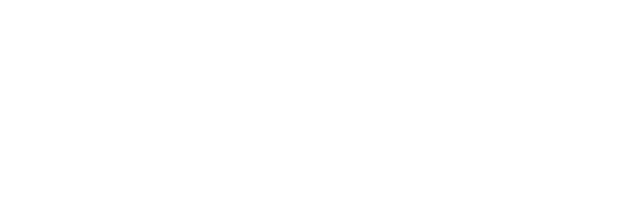
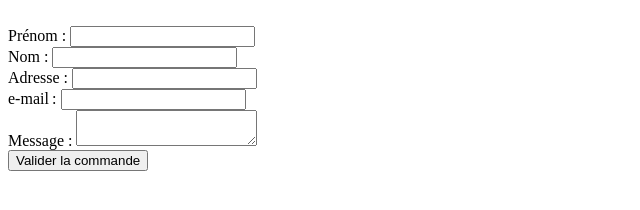
Before and after one commit to M3NGO/P5_mendo_goncalves_bruno, a plain HTML site: page panier.html in a window 1280 px wide. Shown: the whole page, without its empty margins (0-640 px from the left). Drawn offline with Linux system fonts and the light colour scheme.

Commit message:
panier.htlml
création page panier

```diff
--- a/panier.html
+++ b/panier.html
@@ -10,5 +10,30 @@
 </head>
 <body>
 
+    <div class="panier"></div> <br>
+    <div class="formulaire" method="post">
+        <div>
+            <label for="firstName">Prénom :</label>
+            <input type="text" id="firstName" name="firstName">
+        </div>
+        <div>
+            <label for="lastName">Nom :</label>
+            <input type="text" id="lastName" name="lastName">
+        </div>
+        <div>
+            <label for="adress">Adresse :</label>
+            <input type="email" id="mail" name="user_mail">
+        </div>
+        <div>
+            <label for="mail">e-mail :</label>
+            <input type="email" id="mail" name="user_mail">
+        </div>
+        <div>
+            <label for="msg">Message :</label>
+            <textarea id="msg" name="user_message"></textarea>
+        </div>
+        <input type="submit" value="Valider la commande">
+    </div>
+
 </body>
 </html>
```
